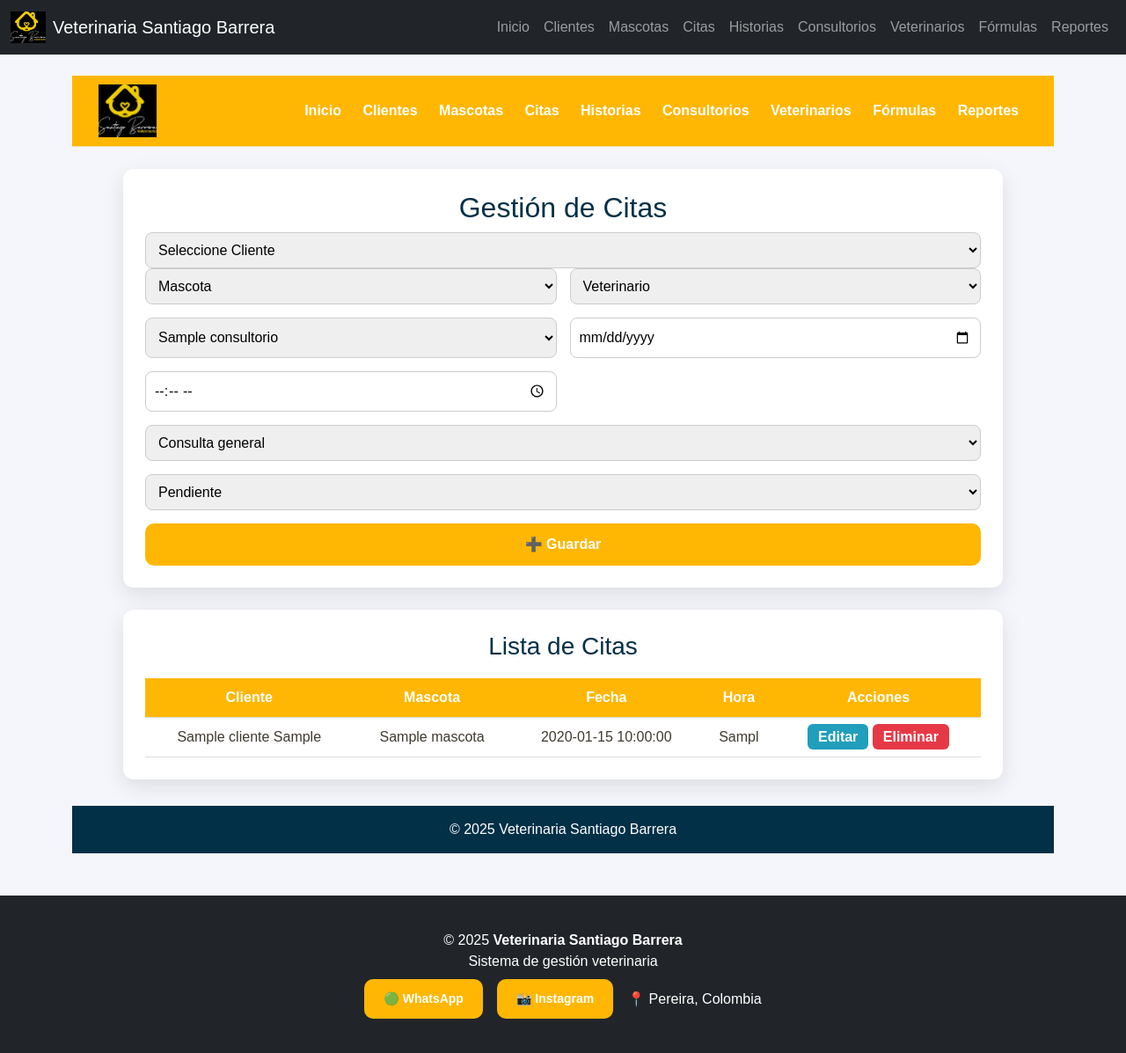
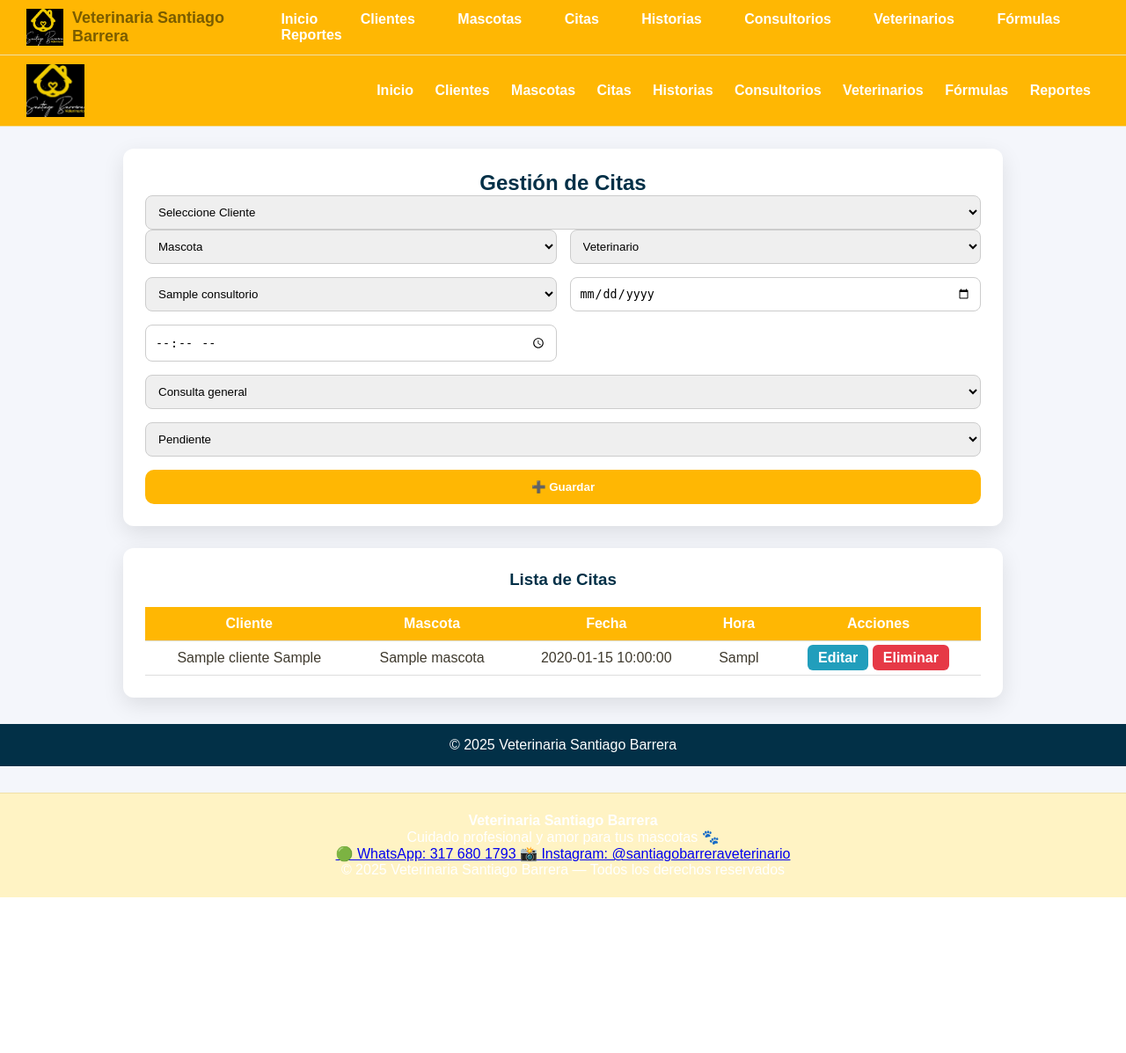
Before and after one commit to clau1967/Primer-commit-del-proyecto-VetPractica, a PHP site: page /cita.php in a window 1280 px wide. Shown: the whole page at 88% size. After the commit the page ends 1020 px from the top, so only its background shows below. Run offline with PHP 8.4, Linux system fonts and the light colour scheme; tables that the repository leaves empty or names only in its code hold one stand-in row (values such as "Sample post").

Commit message:
Unifica header y footer base con diseño oficial veterinaria

```diff
--- a/includes/footer.php
+++ b/includes/footer.php
@@ -1,31 +1,22 @@
-</div> <!-- container -->
+<footer class="footer-vet">
+    <div class="footer-contenido">
+        <div class="footer-brand">
+            <strong>Veterinaria Santiago Barrera</strong><br>
+            Cuidado profesional y amor para tus mascotas 🐾
+        </div>
 
-<footer class="bg-dark text-white mt-5">
-    <div class="container py-4 text-center">
-
-        <p class="mb-2">
-            © 2025 <strong>Veterinaria Santiago Barrera</strong><br>
-            Sistema de gestión veterinaria
-        </p>
-
-        <div class="d-flex justify-content-center gap-3 flex-wrap">
-            <a href="https://wa.me/573176801793" target="_blank" class="btn btn-success btn-sm">
-                🟢 WhatsApp
+        <div class="footer-redes">
+            <a href="https://wa.me/573176801793" target="_blank" class="footer-ws">
+                🟢 WhatsApp: 317 680 1793
             </a>
 
-            <a href="https://instagram.com" target="_blank" class="btn btn-danger btn-sm">
-                📸 Instagram
+            <a href="https://instagram.com/santiagobarreraveterinario" target="_blank" class="footer-ig">
+                📸 Instagram: @santiagobarreraveterinario
             </a>
-
-            <span class="align-self-center">
-                📍 Pereira, Colombia
-            </span>
         </div>
 
+        <div class="footer-copy">
+            © 2025 Veterinaria Santiago Barrera — Todos los derechos reservados
+        </div>
     </div>
 </footer>
-
-<script src="https://cdn.jsdelivr.net/npm/bootstrap@5.3.3/dist/js/bootstrap.bundle.min.js"></script>
-
-</body>
-</html>
--- a/includes/header.php
+++ b/includes/header.php
@@ -1,44 +1,22 @@
-<!DOCTYPE html>
-<html lang="es">
-<head>
-    <meta charset="UTF-8">
-    <title>Veterinaria Santiago Barrera</title>
+<header class="header">
+    <div class="header-left">
+        <img src="img/logo.png"
+     class="logo-header"
+     alt="Veterinaria Santiago Barrera"
+     style="height:42px; max-height:42px; width:auto; max-width:42px;">
 
-    <!-- Bootstrap -->
-    <link href="https://cdn.jsdelivr.net/npm/bootstrap@5.3.3/dist/css/bootstrap.min.css" rel="stylesheet">
+        <span class="header-title">Veterinaria Santiago Barrera</span>
+    </div>
 
-    <!-- CSS propio -->
-    <link rel="stylesheet" href="styles.css">
-</head>
-<body>
-
-<nav class="navbar navbar-expand-lg navbar-dark bg-dark">
-    <div class="container-fluid">
-
-        <a class="navbar-brand d-flex align-items-center" href="index.php">
-            <img src="img/logo.png" alt="Logo" width="40" class="me-2">
-            Veterinaria Santiago Barrera
-        </a>
-
-        <button class="navbar-toggler" type="button" data-bs-toggle="collapse" data-bs-target="#menu">
-            <span class="navbar-toggler-icon"></span>
-        </button>
-
-        <div class="collapse navbar-collapse" id="menu">
-            <ul class="navbar-nav ms-auto mb-2 mb-lg-0">
-                <li class="nav-item"><a class="nav-link" href="index.php">Inicio</a></li>
-                <li class="nav-item"><a class="nav-link" href="clientes.php">Clientes</a></li>
-                <li class="nav-item"><a class="nav-link" href="mascotas.php">Mascotas</a></li>
-                <li class="nav-item"><a class="nav-link" href="cita.php">Citas</a></li>
-                <li class="nav-item"><a class="nav-link" href="historias.php">Historias</a></li>
-                <li class="nav-item"><a class="nav-link" href="consultorios.php">Consultorios</a></li>
-                <li class="nav-item"><a class="nav-link" href="veterinarios.php">Veterinarios</a></li>
-                <li class="nav-item"><a class="nav-link" href="formulas.php">Fórmulas</a></li>
-                <li class="nav-item"><a class="nav-link" href="reportes.php">Reportes</a></li>
-            </ul>
-        </div>
-
-    </div>
-</nav>
-
-<div class="container mt-4">
+    <nav class="header-nav">
+        <a href="index.php">Inicio</a>
+        <a href="clientes.php">Clientes</a>
+        <a href="mascotas.php">Mascotas</a>
+        <a href="citas.php">Citas</a>
+        <a href="historias.php">Historias</a>
+        <a href="consultorios.php">Consultorios</a>
+        <a href="veterinarios.php">Veterinarios</a>
+        <a href="formulas.php">Fórmulas</a>
+        <a href="reportes.php">Reportes</a>
+    </nav>
+</header>
```
